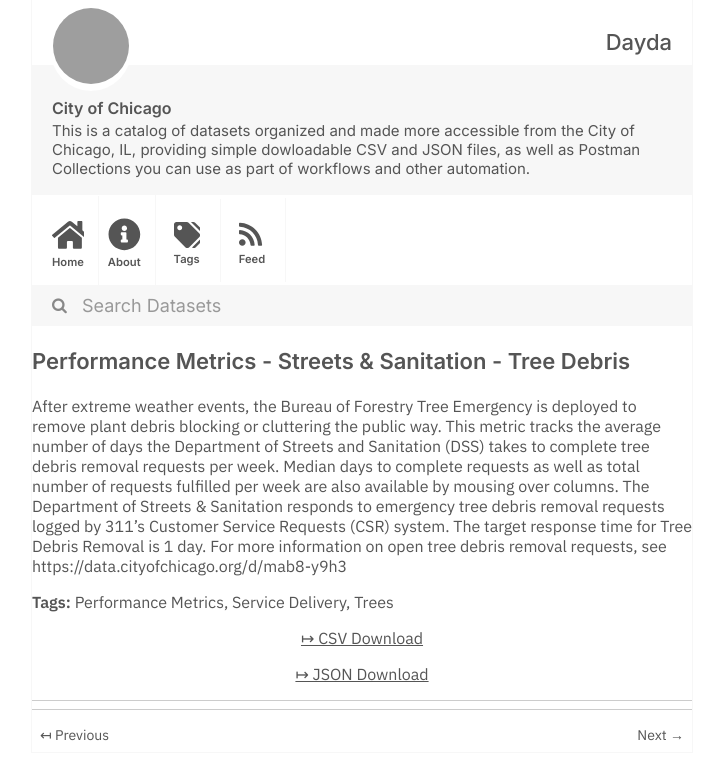
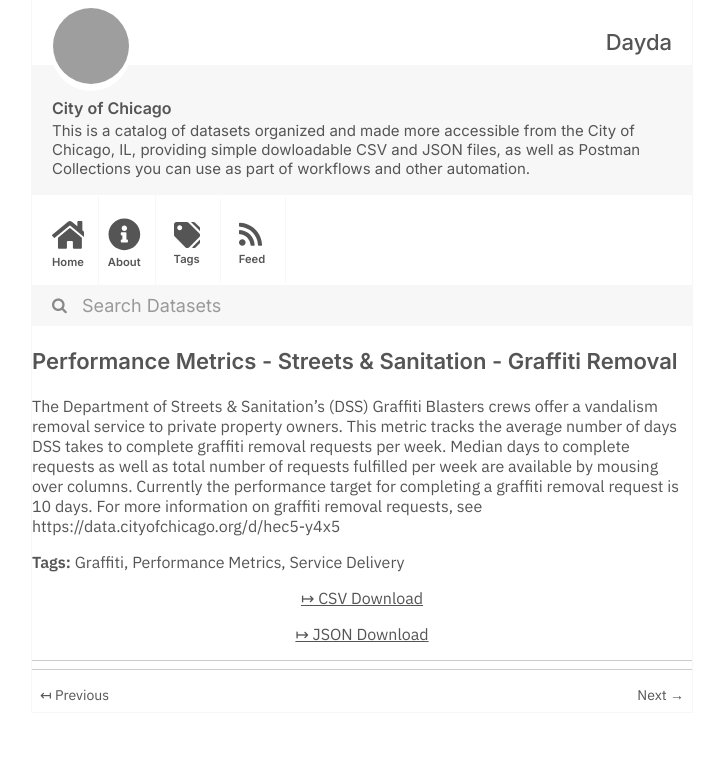
Before and after one commit to dayda-entities/city-of-chicago, a Jekyll site: the page built from _posts/2020-11-10-performance-metrics-streets-sa.md, in a window 1280 px wide, cut to the strip 0-780 px from the top of the page. Shown: the whole strip, without its empty margins (278-1001 px from the left). Built offline with Jekyll 4.4.1, drawn with Linux system fonts in a browser that asks for light colours; grey boxes are pictures that could not be loaded.

Commit message:
Publish Data

```diff
--- a/_posts/2020-11-10-performance-metrics-streets-sa.md
+++ b/_posts/2020-11-10-performance-metrics-streets-sa.md
@@ -1,20 +1,20 @@
 ---
-title: Performance Metrics - Streets & Sanitation - Tree Debris
-created: '2020-11-10T16:54:59.580601'
-modified: '2020-11-10T16:54:59.580608'
+title: Performance Metrics - Streets & Sanitation - Graffiti Removal
+created: '2020-11-10T16:55:15.916571'
+modified: '2020-11-10T16:55:15.916578'
 state: active
 type: dataset
 tags:
+  - Graffiti
   - Performance Metrics
   - Service Delivery
-  - Trees
 groups:
   - Local Government
 csv_url: >-
-  https://data.cityofchicago.org/api/views/hwpp-nx6b/rows.csv?accessType=DOWNLOAD
+  https://data.cityofchicago.org/api/views/qcfn-tiw7/rows.csv?accessType=DOWNLOAD
 json_url: >-
-  https://data.cityofchicago.org/api/views/hwpp-nx6b/rows.json?accessType=DOWNLOAD
+  https://data.cityofchicago.org/api/views/qcfn-tiw7/rows.json?accessType=DOWNLOAD
 layout: post
 
 ---
-After extreme weather events, the Bureau of Forestry Tree Emergency is deployed to remove plant debris blocking or cluttering the public way. This metric tracks the average number of days the Department of Streets and Sanitation (DSS) takes to complete tree debris removal requests per week. Median days to complete requests as well as total number of requests fulfilled per week are also available by mousing over columns. The Department of Streets & Sanitation responds to emergency tree debris removal requests logged by 311’s Customer Service Requests (CSR) system. The target response time for Tree Debris Removal is 1 day. For more information on open tree debris removal requests, see https://data.cityofchicago.org/d/mab8-y9h3
+The Department of Streets & Sanitation's (DSS) Graffiti Blasters crews offer a vandalism removal service to private property owners. This metric tracks the average number of days DSS takes to complete graffiti removal requests per week. Median days to complete requests as well as total number of requests fulfilled per week are available by mousing over columns. Currently the performance target for completing a graffiti removal request is 10 days. For more information on graffiti removal requests, see https://data.cityofchicago.org/d/hec5-y4x5
```
